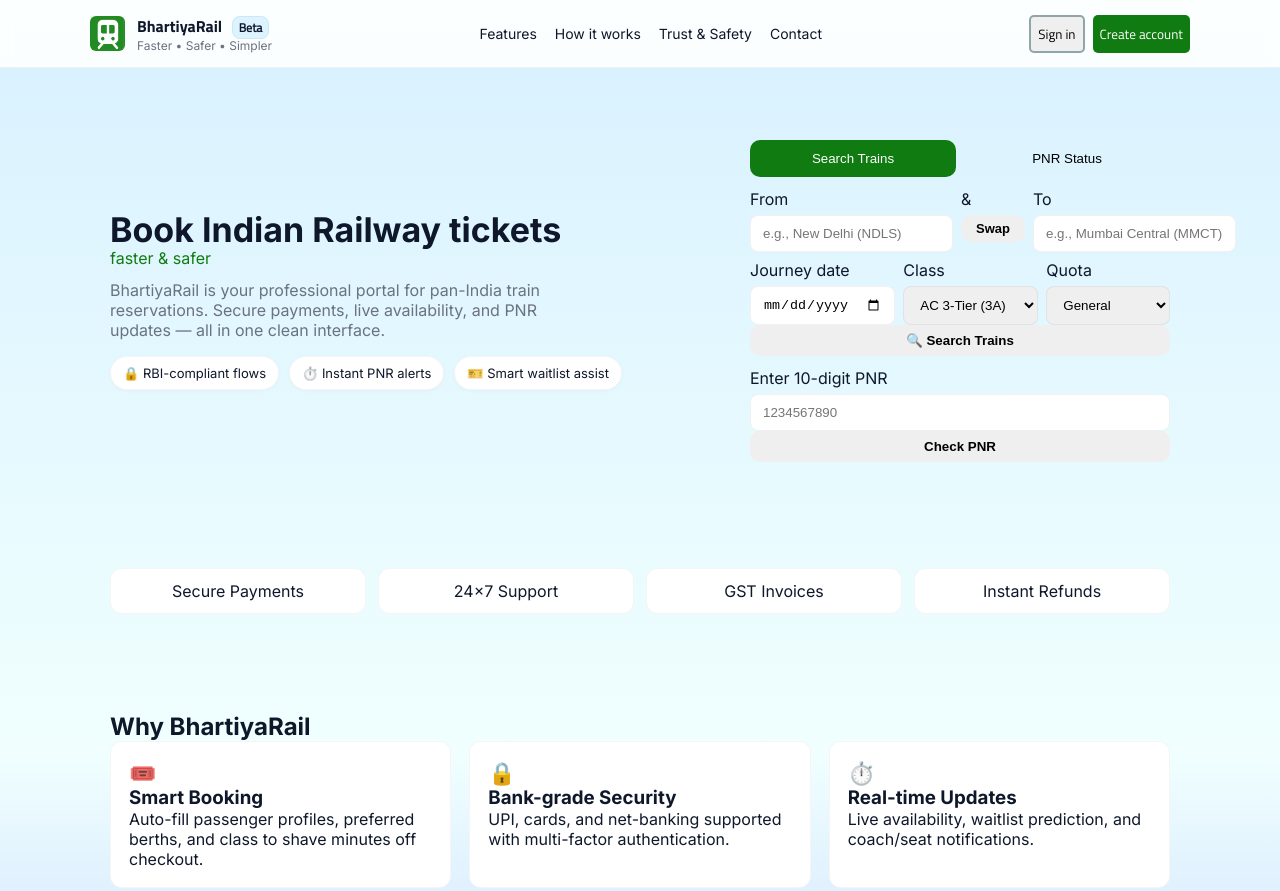
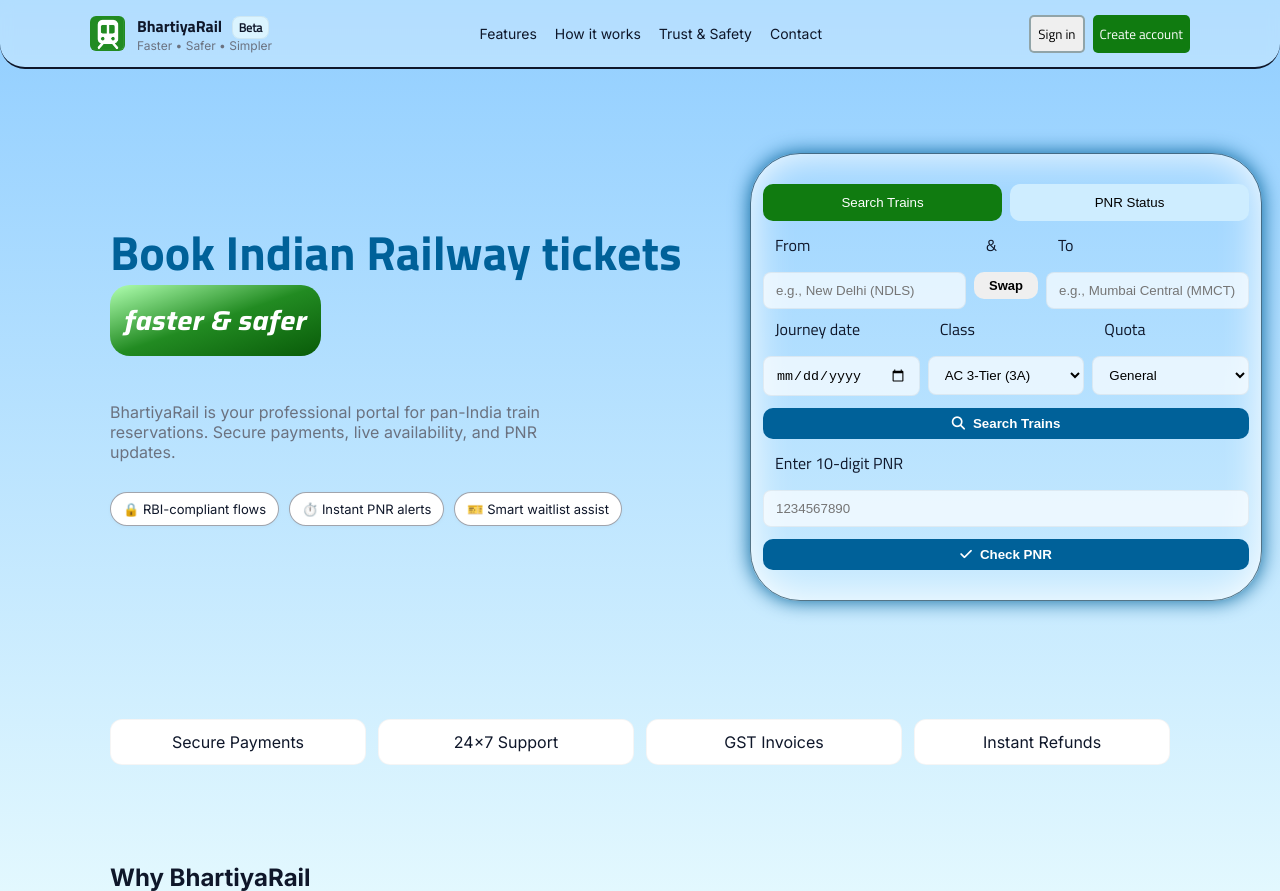
Before and after one commit to ShubhamIdnani/demo1, a plain HTML site: page code/index.html in a window 1280 px wide. Shown: the top 891 px of the page. Drawn offline with Linux system fonts and the light colour scheme.

Commit message:
version2

```diff
--- a/code/index.html
+++ b/code/index.html
@@ -43,7 +43,7 @@
             <h1>Book Indian Railway tickets</h1>
              <span class="accent">
                 faster & safer</span>
-            <p class="lead">BhartiyaRail is your professional portal for pan-India train reservations. Secure payments, live availability, and PNR updates — all in one clean interface.</p>
+            <p class="lead">BhartiyaRail is your professional portal for pan-India train reservations. Secure payments, live availability, and PNR updates.</p>
             <div class="feature-chips">
               <span class="chip">🔒 RBI-compliant flows</span>
               <span class="chip">⏱️ Instant PNR alerts</span>
@@ -54,7 +54,9 @@
           <div class="hero-right">
             <form class="card booking" id="bookingForm">
               <div class="tabs">
-                <button class="tab active" data-tab="search">Search Trains</button>
+                <button class="tab active" data-tab="search">
+                   Search Trains
+                </button>
                 <button class="tab" data-tab="pnr">PNR Status</button>
               </div>
 
@@ -97,7 +99,11 @@
                   </div>
                 </div>
 
-                <button type="button" class="btn primary full" id="searchBtn">🔍 Search Trains</button>
+                <button type="button" class="btn primary full" id="searchBtn">
+                                    <i class="fa-solid fa-magnifying-glass" style="color: #ffffff;"></i>
+                  Search Trains
+
+                </button>
 
                 <div class="results" id="results" aria-live="polite">
                   <!-- Sample results will be injected here by small JS below -->
@@ -109,12 +115,15 @@
                   <label>Enter 10-digit PNR</label>
                   <input type="text" id="pnr" maxlength="10" placeholder="1234567890" />
                 </div>
-                <button type="button" class="btn primary full">Check PNR</button>
+                <button type="button" class="btn primary full">
+                  <i class="fa-solid fa-check" style="color: #ffffff;"></i>
+                  Check PNR</button>
               </div>
 
             </form>
           </div>
         </div>
+
       </section>
 
       <section class="logos">
@@ -213,10 +222,10 @@
         <div>
           <h4>Contact</h4>
           <ul class="link-list">
-            <li>📞 +91 98xx-xx-xxxx</li>
-            <li>✉️ support@bhartiyarail.com</li>
-            <li>🌐 www.bhartiyarail.com</li>
-            <li>🐙 github.com/bhartiyarail</li>
+            <div><i class="fa-solid fa-phone" style="color: #ffffff;"></i> <p>+91 98xx-xx-xxxx</p></div>
+           <div><i class="fa-solid fa-envelope" style="color: #ffffff;"></i><p>support@bhartiyarail.com</p></div>
+            <div><i class="fa-solid fa-globe" style="color: #ffffff;"></i><p>www.bhartiyarail.com</p></div>
+          <div><i class="fa-brands fa-github" style="color: #ffffff;"></i> github.com/bhartiyarail</ul></div>
           </ul>
         </div>
       </div>
--- a/code/script.js
+++ b/code/script.js
@@ -66,9 +66,18 @@
   };
 
   // Search button click
-  document.getElementById('searchBtn').addEventListener('click', () => {
-    renderTrains(sampleTrains);
-  });
+document.getElementById('searchBtn').addEventListener('click', () => {
+  const searchValue = document.getElementById('searchInput').value.toLowerCase();
+
+  const filteredTrains = sampleTrains.filter(train =>
+    train.name.toLowerCase().includes(searchValue) ||
+    train.number.toString().includes(searchValue) ||
+    train.route.toLowerCase().includes(searchValue)
+  );
+
+  renderTrains(filteredTrains);
+});
+
 
   // Optional: live filter by input
   const searchInput = document.getElementById('from');
--- a/code/style.scss
+++ b/code/style.scss
@@ -18,7 +18,9 @@
 body{
   font-family: 'Inter', system-ui, -apple-system, 'Segoe UI', Roboto, 'Helvetica Neue', Arial;
   margin:0;
-   background: linear-gradient(180deg,#ffffff 0%, #f1f5f9 100%);
+       background: linear-gradient(to bottom,rgb(145, 206, 255),rgb(240, 255, 254),rgb(160, 182, 255));
+       background-repeat: no-repeat;
+       background-size:900% 260%;
     color:$text;
      -webkit-font-smoothing:antialiased;
       -moz-osx-font-smoothing:grayscale;
@@ -27,7 +29,7 @@
     width: 10px;
 }
 html::-webkit-scrollbar{
-    background-color: transparent;
+    background-color: #0F172A;
 }
 html::-webkit-scrollbar-thumb {
     background:linear-gradient(to bottom,#ceedff,#92d7ff,#006199);
@@ -46,16 +48,23 @@
     src: url("TitilliumWeb-Regular.ttf") format("truetype");
 }
 
-.container{max-width:$container-width; margin:0 auto; padding:0 20px}
-
+.container{
+    max-width:$container-width;
+     margin:0 auto;
+      padding:0px 20px;
+    }
+.container h2{
+    padding-bottom: 10px;
+}
 /* Navbar */
 .nav{
     position:sticky;
     top:0;
     z-index:40;
-     background: rgba(248, 254, 255, 0.445);
+     background: rgba(248, 254, 255, 0.324);
      backdrop-filter: blur(6px);
-     border-bottom:1px solid rgba(15,23,42,0.06)
+     border-bottom:2px solid rgb(15, 23, 42);
+     border-radius:0px 0px 25px 25px;
     }
 .nav-inner{
     display:flex;
@@ -105,7 +114,7 @@
     font-size:14px;
 }
 .main-nav a:hover{
-    color:$primary;
+    color:#006199;
 }
 .cta{
     display:flex;
@@ -164,7 +173,6 @@
     font-size:20px;
 }
 main{
-    background: linear-gradient(to bottom,rgb(218, 242, 255),rgb(240, 255, 254),rgb(160, 182, 255));
     display:flex;
     flex-direction:column;
     gap:40px;
@@ -172,7 +180,7 @@
 }
 /* Hero */
 .hero{
-    padding:48px 0
+    padding:60px;
 }
 .hero-grid{
     display:grid;
@@ -181,29 +189,51 @@
     align-items:center;
 }
 .hero-left h1{
-    font-size:34px;
+    font-family: "tit";
+    font-size:3rem;
+    color:#006199;
     line-height:1.05;
-    margin:0
+    margin-bottom:20px;
+}
+.hero-right{
+       display: flex;
+    align-items: center;
+    justify-content: center;
+    position: relative;
+    height: 28rem;
+    width: 32rem;
+    padding: 50px;
+    background:transparent ;
+    border-radius: 50px;
+    border: 1.5px solid #001f2e93;
+    box-shadow:0 0 20px #006199 ,inset 0 0 40px #ffffff;
 }
 .accent{
-    color:$primary
+    padding: 14px;
+    background: linear-gradient(to bottom right,#b0ffb0,#228B22,#095b09);
+    color:white;
+    font-family: "saira";
+    font-size: 1.7rem;
+    font-weight: 700;
+    border-radius: 20px;
+
 }
 .lead{
     color:$muted;
-    margin-top:12px;
-    max-width:46ch
+    margin-top:60px;
+    max-width:46ch;
 }
 .feature-chips{
-    margin-top:16px;
+    margin-top:30px;
     display:flex;
     gap:10px;
     flex-wrap:wrap
 }
 .chip{
-    background:white;
+    background:#ffffff;
     padding:8px 12px;
     border-radius:999px;
-    border:1px solid rgba(15,23,42,0.04);
+    border:1px solid rgba(15, 23, 42, 0.388);
     box-shadow:0 1px 4px rgba(2,6,23,0.03);
     font-size:13px
 }
@@ -212,11 +242,17 @@
 .card.booking{
     border-radius:$radius;
 }
+.cardmain{
+    background-color: black;
+}
 .tabs{
     display:flex;
     gap:8px;
     margin-bottom:12px
 }
+.tabs   button{
+        background-color:#ceedff;
+    }
 .tab{
     flex:1;
     padding:10px;
@@ -232,8 +268,14 @@
 .field{
     display:flex;
     flex-direction:column;
-    gap:6px
+    gap:15px
 }
+
+    .field label{
+        font-family:"tit1";
+        padding-left: 12px;
+    }
+
 .row.two-cols{
     display:grid;
     grid-template-columns: 1fr 64px 1fr;
@@ -248,9 +290,15 @@
 input[type="text"], input[type="date"], select{
     padding:10px 12px;
     border-radius:8px;
+    background-color: #ffffffae;
     border:1px solid rgba(15,23,42,0.06)
 }
-.btn.full{width:100%}
+.btn.full{
+    background-color:#006199;
+    margin-top: 12px;
+    width:100%;
+    color:white;
+}
 .note{
     font-size:13px;
     color:$muted;
@@ -309,13 +357,17 @@
     gap:18px
 }
 .feature-card{
-    background:white;
+    background:#ffffffa2;
     border-radius:12px;
     padding:18px;
-    border:1px solid rgba(2,6,23,0.04)
+    border:1px solid rgba(2, 6, 23, 0.776);
+    transition: all 0.2s ease-in-out;
+       box-shadow: inset 0 0 20px rgb(125, 203, 255);
 }
+
 .feature-card .icon{
-    font-size:22px
+    font-size:22px;
+    padding-bottom: 3px;
 }
 
 .steps.three{
@@ -363,22 +415,26 @@
     color:white
 }
 .link-list{
-    list-style:none;
+    display: flex;
+    flex-direction: column;
     padding:0;
-    margin:0
+    margin:0;
 }
-.link-list li{
-    margin-bottom:8px
+.link-list div{
+    display: flex;
+    position: relative;
+    gap: 10px;
+    padding: 5px 0px ;
 }
 .muted{
     color: rgba(255,255,255,0.75)
 }
 .copyright{
-    border-top:1px solid rgba(255,255,255,0.03);
     text-align:center;
-    padding:12px;
-    margin-top:18px;
-    color:rgba(255,255,255,0.6)
+    padding:10px;
+    border-top:1px solid white;
+    color:rgba(255, 255, 255, 0.751);
+    background-color: #0F172A;
 }
 
 /* Responsive */
@@ -422,6 +478,12 @@
 }
 
 @media (max-width: 480px){
+    body{
+        display: flex;
+        justify-content: center;
+        align-items: center;
+        flex-direction: column;
+    }
   .row.two-cols{grid-template-columns:1fr 64px 1fr}
   .hero-left h1{font-size:24px}
   .logo{
```
Also changed, not shown: code/style.css, 1 other file.
